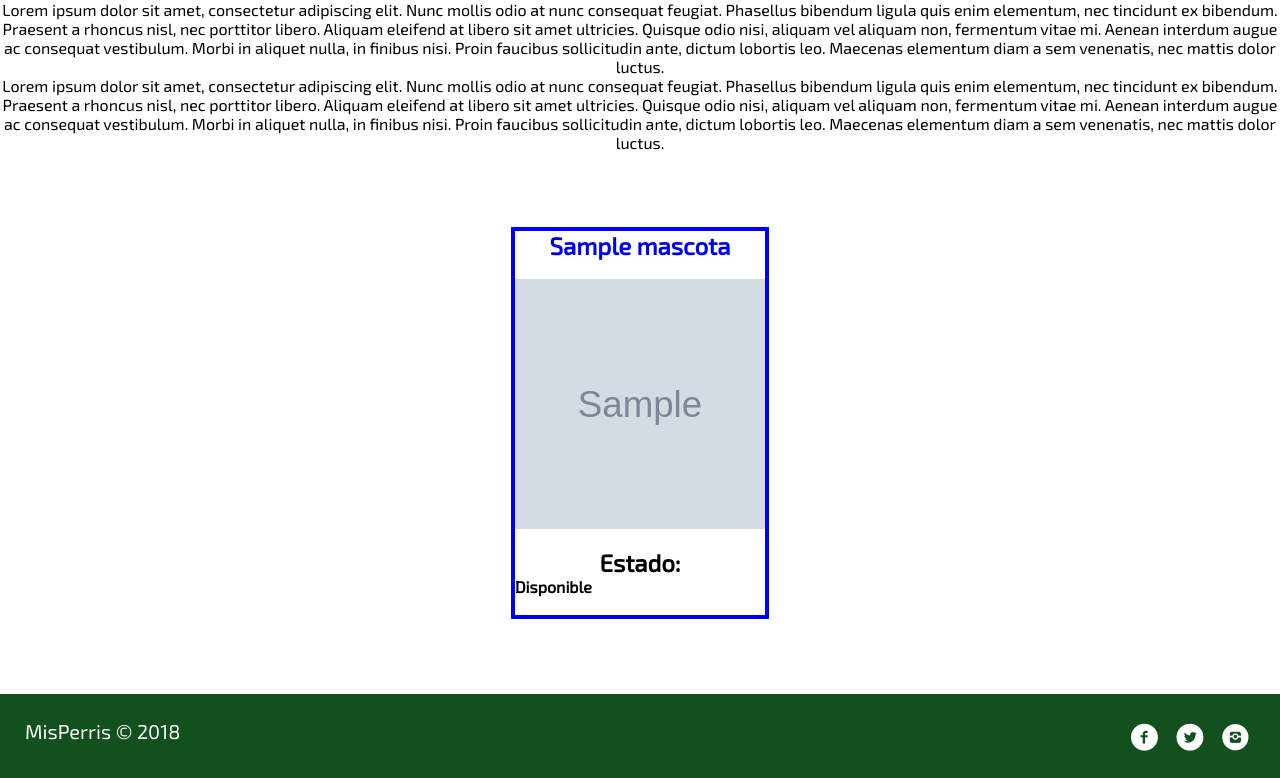
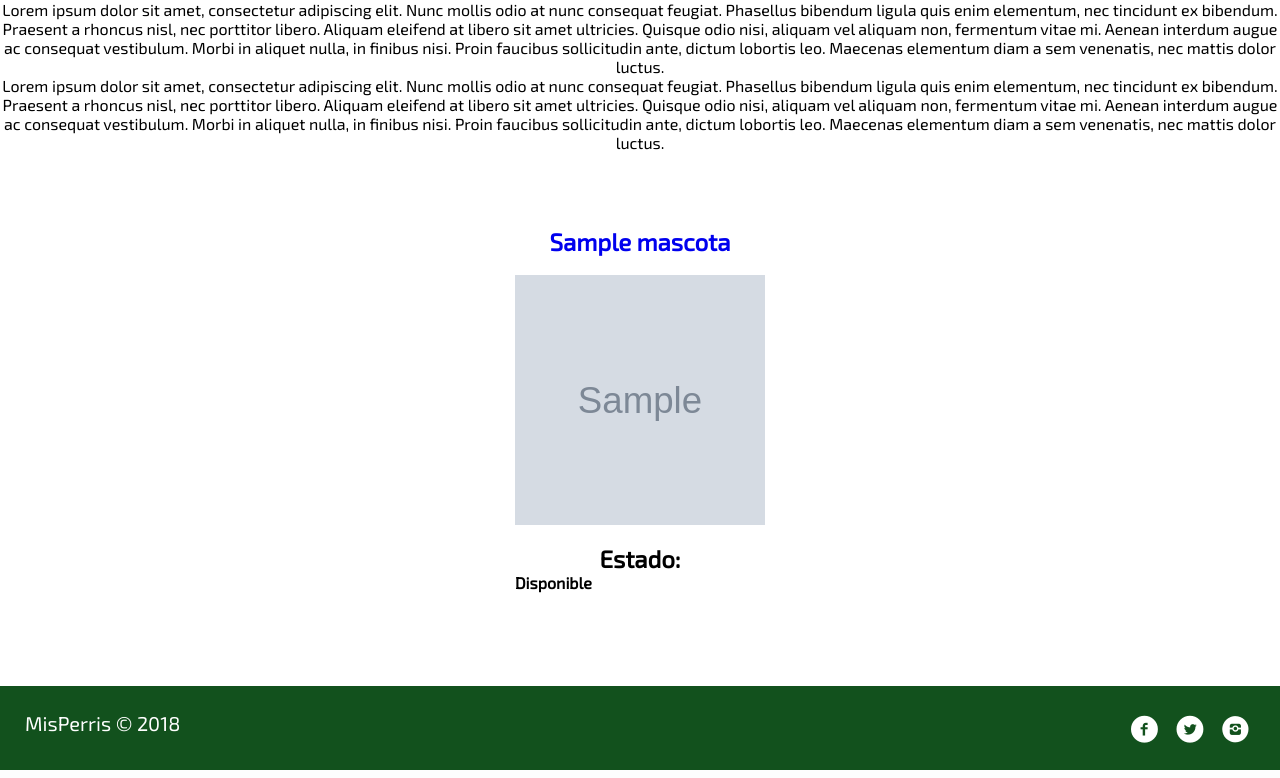
Before and after one commit to VictorAliaga/MisPerris, a Django app: page /mascotas/ in a window 1280 px wide. Shown: the part 451-1229 px from the top of the page. Run offline with Django 3.2, Linux system fonts and the light colour scheme; tables that the repository leaves empty hold one stand-in row (values such as "Sample post"); grey boxes marked "Sample" are stand-in pictures.

Commit message:
Elimina Recuadro de articulos de perritos

```diff
--- a/adopcionperros/static/css/perritos.css
+++ b/adopcionperros/static/css/perritos.css
@@ -15,8 +15,7 @@
     display: block;
     box-sizing: border-box;
     justify-content: center;
-    border: 4px solid;
-    border-color: blue;
+
 }
 
 /*Imagenes que estan en la seccion perritos */
```
